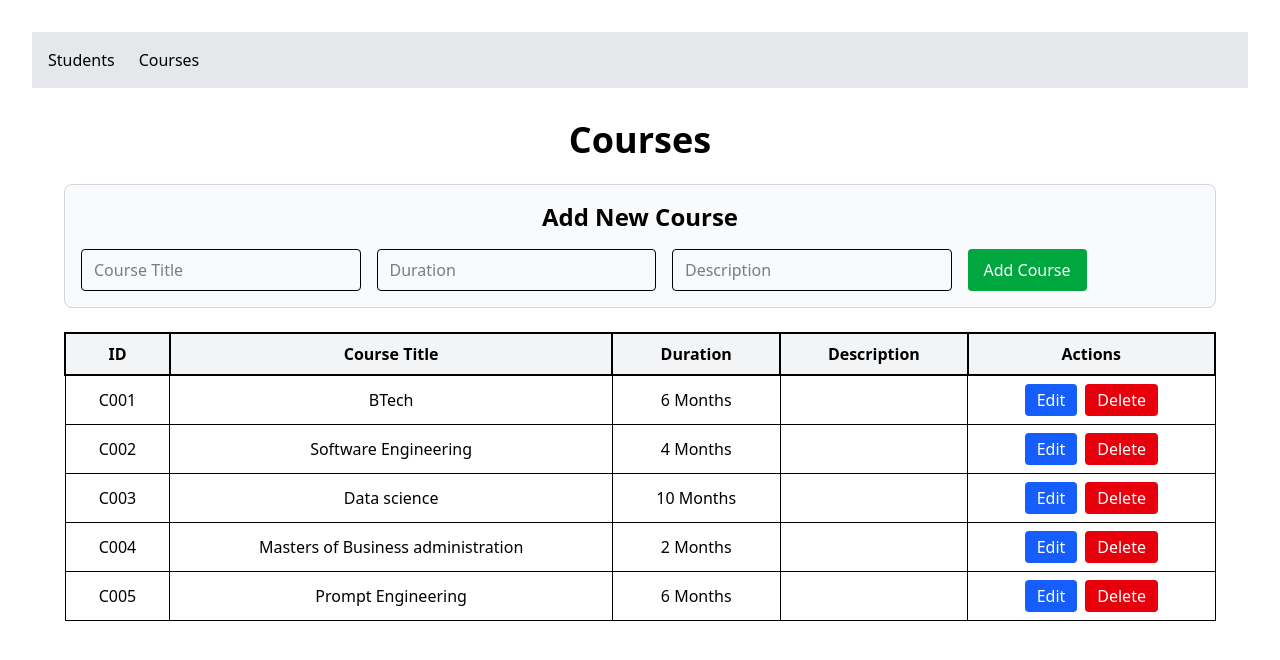
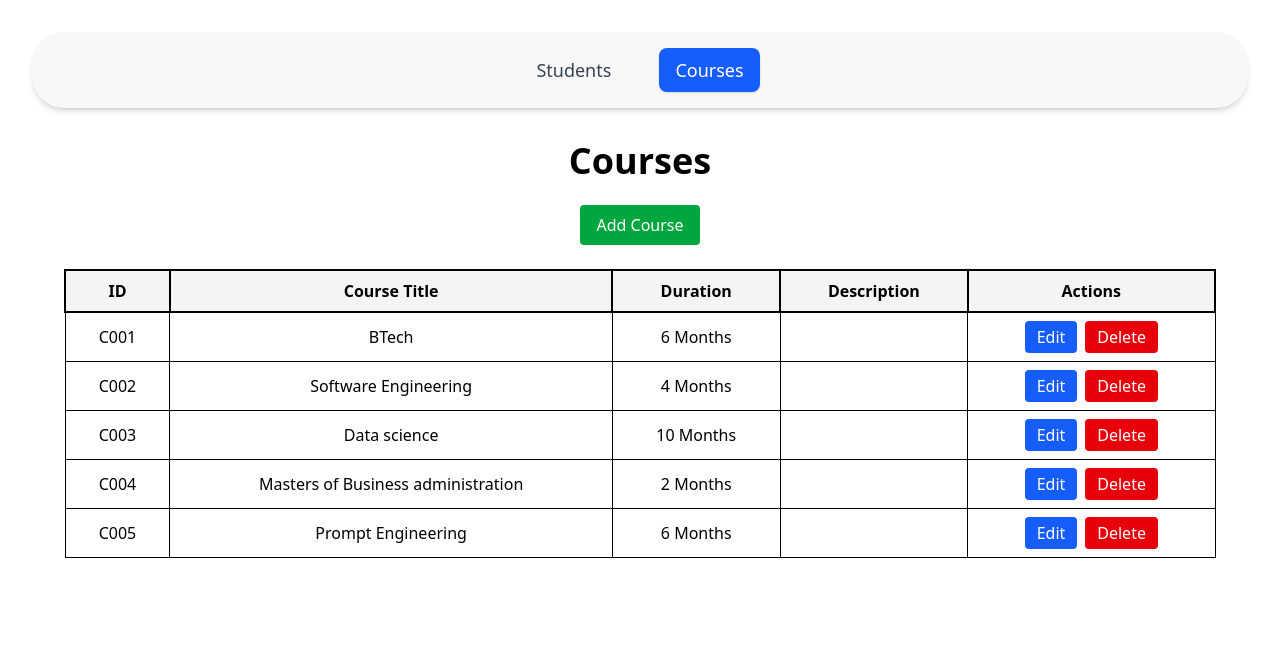
Before and after one commit to HitaarnavBhatia/SonarTest, a React (Vite) app: page /course in a window 1280 px wide. Shown: the top 660 px of the page. Built offline with nearby package versions, Linux system fonts and the light colour scheme.

Commit message:
added a pop feature and improved the overall ui

```diff
--- a/src/App.jsx
+++ b/src/App.jsx
@@ -1,14 +1,30 @@
 import React from "react";
-import { BrowserRouter, Routes, Route, Link } from "react-router-dom";
+import { BrowserRouter, Routes, Route, NavLink } from "react-router-dom";
 import StudentsPage from "./StudentPage";
 import CoursesPage from "./CoursePage";
 
 function App() {
   return (
     <BrowserRouter>
-      <nav className="p-4 flex flex-col md:flex-row gap-4 md:gap-6 bg-gray-200">
-        <Link to="/student">Students</Link>
-        <Link to="/course">Courses</Link>
+      <nav className="p-4 bg-gray-100/60 backdrop-blur-md shadow-md border-b border-gray-300 flex justify-center rounded-4xl">
+        <div className="flex gap-8 text-lg font-medium">
+          <NavLink to="/student"
+            className={({ isActive }) =>`px-4 py-2 rounded-lg transition ${isActive
+              ? "bg-blue-600 text-white shadow"
+              : "text-gray-700 hover:bg-gray-200"}`
+            }
+          >
+            Students
+          </NavLink>
+          <NavLink to="/course"
+            className={({ isActive }) =>`px-4 py-2 rounded-lg transition ${isActive
+              ? "bg-blue-600 text-white shadow"
+              : "text-gray-700 hover:bg-gray-200"}`
+            }
+          >
+            Courses
+          </NavLink>
+        </div>
       </nav>
 
       <Routes>
--- a/src/CoursePage.jsx
+++ b/src/CoursePage.jsx
@@ -5,7 +5,6 @@ import { ToastContainer, toast } from "react-toastify";
 import "react-toastify/dist/ReactToastify.css";
 
 function CoursesPage() {
-  // Load from localStorage or courses.json
   let initialCourses;
   const stored = localStorage.getItem("courses");
 
@@ -15,7 +14,6 @@ function CoursesPage() {
     initialCourses = coursesData;
   }
 
-  // State
   const [courses, setCourses] = useState(initialCourses);
 
   const [title, setTitle] = useState("");
@@ -25,20 +23,19 @@ function CoursesPage() {
   const [isEditingCourse, setIsEditingCourse] = useState(false);
   const [courseIndex, setCourseIndex] = useState(-1);
 
-  // Save whenever courses change
+  const [showForm, setShowForm] = useState(false);
+
   useEffect(
     () => localStorage.setItem("courses", JSON.stringify(courses)),
     [courses]
   );
 
-  // ADD or UPDATE course
   function addCourse(e) {
     e.preventDefault();
 
     let titleExists = false;
 
     for (let i = 0; i < courses.length; i++) {
-      // allow same course title for the one being edited
       if (isEditingCourse && i === courseIndex) continue;
 
       if (courses[i].title.toLowerCase() === title.toLowerCase()) {
@@ -53,14 +50,11 @@ function CoursesPage() {
     }
 
     if (isEditingCourse) {
-      // Update
       const updated = courses.slice();
       updated[courseIndex].title = title;
       updated[courseIndex].duration = duration;
       updated[courseIndex].Description = Description;
-
       setCourses(updated);
-
       toast.success("Course updated!");
       setIsEditingCourse(false);
       setCourseIndex(-1);
@@ -76,13 +70,12 @@ function CoursesPage() {
       toast.success("Course added!");
     }
 
-    // clear form
     setTitle("");
     setDuration("");
     setDescription("");
+    setShowForm(false);
   }
 
-  // DELETE Course
   function deleteCourse(index) {
     const newData = courses.slice();
     newData.splice(index, 1);
@@ -90,7 +83,6 @@ function CoursesPage() {
     toast.success("Course deleted!");
   }
 
-  // EDIT Course
   function editCourse(index) {
     const c = courses[index];
     setTitle(c.title);
@@ -98,6 +90,7 @@ function CoursesPage() {
     setDescription(c.Description);
     setIsEditingCourse(true);
     setCourseIndex(index);
+    setShowForm(true);
   }
 
   return (
@@ -105,6 +98,29 @@ function CoursesPage() {
       <ToastContainer />
 
       <h1 className="text-4xl font-bold mb-6 text-center">Courses</h1>
+
+      <button
+        onClick={() => {
+          setIsEditingCourse(false);
+          setTitle("");
+          setDuration("");
+          setDescription("");
+          setShowForm(true);
+        }}
+        className="bg-green-600 text-white px-4 py-2 rounded mb-6"
+      >
+        Add Course
+      </button>
+
+      {showForm && (
+        <div className="fixed inset-0 bg-black/40 flex justify-center items-center">
+          <div className="bg-white p-8 rounded-xl shadow-xl w-[500px] relative">
+            <button
+              onClick={() => setShowForm(false)}
+              className="absolute top-3 right-3 text-red-600 text-xl"
+            >
+              x
+            </button>
 
             <CourseForm
               title={title}
@@ -116,6 +132,10 @@ function CoursesPage() {
               addCourse={addCourse}
               isEditing={isEditingCourse}
             />
+          </div>
+        </div>
+      )}
+
       <div className="overflow-x-auto">
         <table className="min-w-full border border-gray-400 shadow-lg">
           <thead className="bg-gray-100">
--- a/src/StudentPage.jsx
+++ b/src/StudentPage.jsx
@@ -38,6 +38,8 @@ function StudentsPage() {
 
   const [isStudentEditing, setIsStudentEditing] = useState(false);
   const [studentIndex, setStudentIndex] = useState(-1);
+
+  const [showForm, setShowForm] = useState(false);
 
   useEffect(() => {
     localStorage.setItem("students", JSON.stringify(students));
@@ -88,7 +90,7 @@ function StudentsPage() {
     // Reset form
     setName("");
     setRoll("");
-    setCourseIds("");
+    setCourseIds([]);
   }
 
   // DELETE student
@@ -109,6 +111,8 @@ function StudentsPage() {
 
     setIsStudentEditing(true);
     setStudentIndex(index);
+
+    setShowForm(true);
   }
 
   return (
@@ -116,14 +120,32 @@ function StudentsPage() {
       <ToastContainer />
 
       <h1 className="text-4xl font-bold mb-6 text-center">Student Table</h1>
+
+      <button
+        onClick={() => {
+          setIsStudentEditing(false);
+          setName("");
+          setRoll("");
+          setCourseIds([]);
+          setShowForm(true);
+        }}
+        className="bg-green-600 text-white px-4 py-2 rounded mb-6"
+      >
+        Add Student
+      </button>
+
       {showForm && (
-        <div className="fixed inset-0 bg-black bg-opacity-50 flex justify-center items-center">
-          <div className="bg-white p-6 rounded-lg shadow-lg w-96">
+  <div className="fixed inset-0 bg-black/40 flex justify-center items-center">
+
+
+    <div className="bg-white p-6 rounded-lg shadow-2xl w-[450px] relative">
+
+
       <button
         onClick={() => setShowForm(false)}
-              className="float-right text-red-600 text-xl"
+        className="absolute top-3 right-3 text-red-600 text-xl"
       >
-              ✖
+        x
       </button>
 
       <StudentForm
@@ -135,26 +157,19 @@ function StudentsPage() {
         setCourseIds={setCourseIds}
         addStudent={(e) => {
           addStudent(e);
-                setShowForm(false); // close modal after adding
+          setShowForm(false);
         }}
         isEditing={isStudentEditing}
         courses={courses}
+        isModal={true}
       />
+
     </div>
   </div>
 )}
 
-      <StudentForm
-        name={name}
-        roll={roll}
-        courseIds={courseIds}
-        setName={setName}
-        setRoll={setRoll}
-        setCourseIds={setCourseIds}
-        addStudent={addStudent}
-        isEditing={isStudentEditing}
-        courses={courses}
-      />
+
+
       <div className="overflow-x-auto">
         <table className="min-w-full border border-gray-400 shadow-lg">
           <thead className="bg-gray-100">
--- a/src/courseForm.jsx
+++ b/src/courseForm.jsx
@@ -8,31 +8,29 @@ function CourseForm({
   setDuration,
   setDescription,
   addCourse,
-  isEditing
+  isEditing,
+  isModal
 }) {
-
   let buttonText = "Add Course";
   if (isEditing === true) {
     buttonText = "Update Course";
   }
 
-
   return (
     <form
       onSubmit={addCourse}
-      className="mb-6 p-4 border border-gray-300 rounded-lg bg-gray-50"
+      className="mb-6 p-4 border bg-gray-50 rounded-lg"
     >
-      <h2 className="text-2xl font-semibold mb-4">
-        {isEditing ? "Update Course" : "Add New Course"}
-      </h2>
+      <h2 className="text-2xl mb-4">{buttonText}</h2>
 
-      <div className="flex flex-col md:flex-row gap-4">
+      <div className={`flex flex-col gap-4 ${isModal ? "" : "md:flex-row"}`}>
+
         <input
           type="text"
           placeholder="Course Title"
           value={title}
           onChange={(e) => setTitle(e.target.value)}
-          className="border px-3 py-2 rounded w-full md:w-1/4"
+          className={`border px-3 py-2 rounded ${isModal ? "w-full" : "w-full md:w-1/4"}`}
         />
 
         <input
@@ -40,7 +38,7 @@ function CourseForm({
           placeholder="Duration"
           value={duration}
           onChange={(e) => setDuration(e.target.value)}
-          className="border px-3 py-2 rounded w-full md:w-1/4"
+          className={`border px-3 py-2 rounded ${isModal ? "w-full" : "w-full md:w-1/4"}`}
         />
 
         <input
@@ -48,7 +46,7 @@ function CourseForm({
           placeholder="Description"
           value={description}
           onChange={(e) => setDescription(e.target.value)}
-          className="border px-3 py-2 rounded w-full md:w-1/4"
+          className={`border px-3 py-2 rounded ${isModal ? "w-full" : "w-full md:w-1/4"}`}
         />
 
         <button
--- a/src/studentForm.jsx
+++ b/src/studentForm.jsx
@@ -10,6 +10,7 @@ function StudentForm({
   addStudent,
   isEditing,
   courses,
+  isModal
 }) {
   let buttonText = "Add Student";
   if (isEditing === true) {
@@ -23,13 +24,13 @@ function StudentForm({
     >
       <h2 className="text-2xl mb-4">{buttonText}</h2>
 
-      <div className="flex flex-col md:flex-row gap-4">
+      <div className={`flex flex-col gap-4 ${isModal ? "" : "md:flex-row"}`}>
         <input
           type="text"
           placeholder="Enter Name"
           value={name}
           onChange={(e) => setName(e.target.value)}
-          className="border px-3 py-2 rounded w-full md:w-1/4"
+          className={`border px-3 py-2 rounded ${isModal ? "w-full" : "w-full md:w-1/4"}`}
         />
 
         <input
@@ -37,13 +38,13 @@ function StudentForm({
           placeholder="Enter Roll No"
           value={roll}
           onChange={(e) => setRoll(e.target.value)}
-          className="border px-3 py-2 rounded w-full md:w-1/4"
+          className={`border px-3 py-2 rounded ${isModal ? "w-full" : "w-full md:w-1/4"}`}
         />
 
         <select
           multiple
           size={4}
-          className="border px-3 py-2 rounded w-full md:w-1/4"
+          className={`border px-3 py-2 rounded ${isModal ? "w-full" : "w-full md:w-1/4"}`}
           value={courseIds}
           onChange={(e) => {
             const selected = [];
```
Lines whose indentation alone changed are shown as unchanged.
